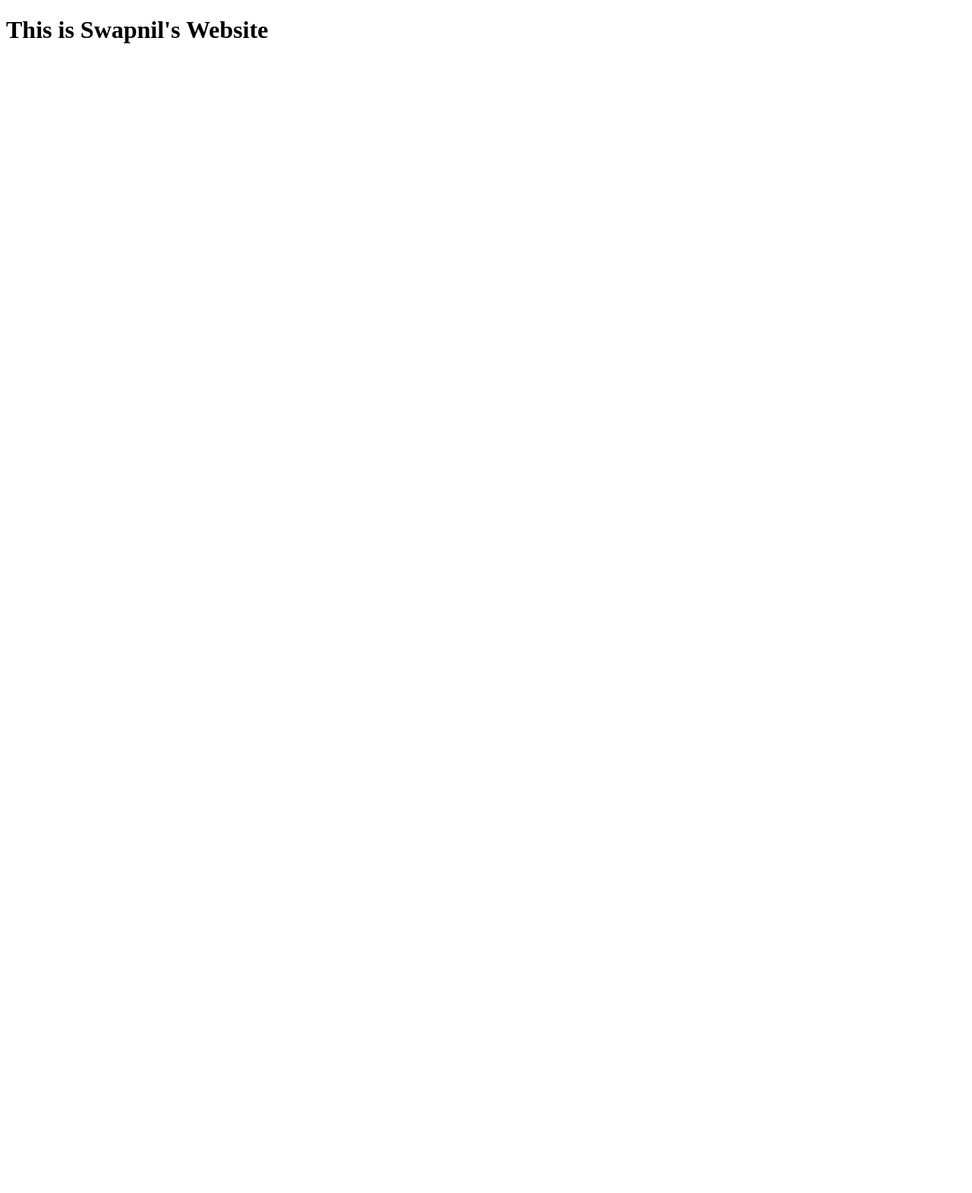
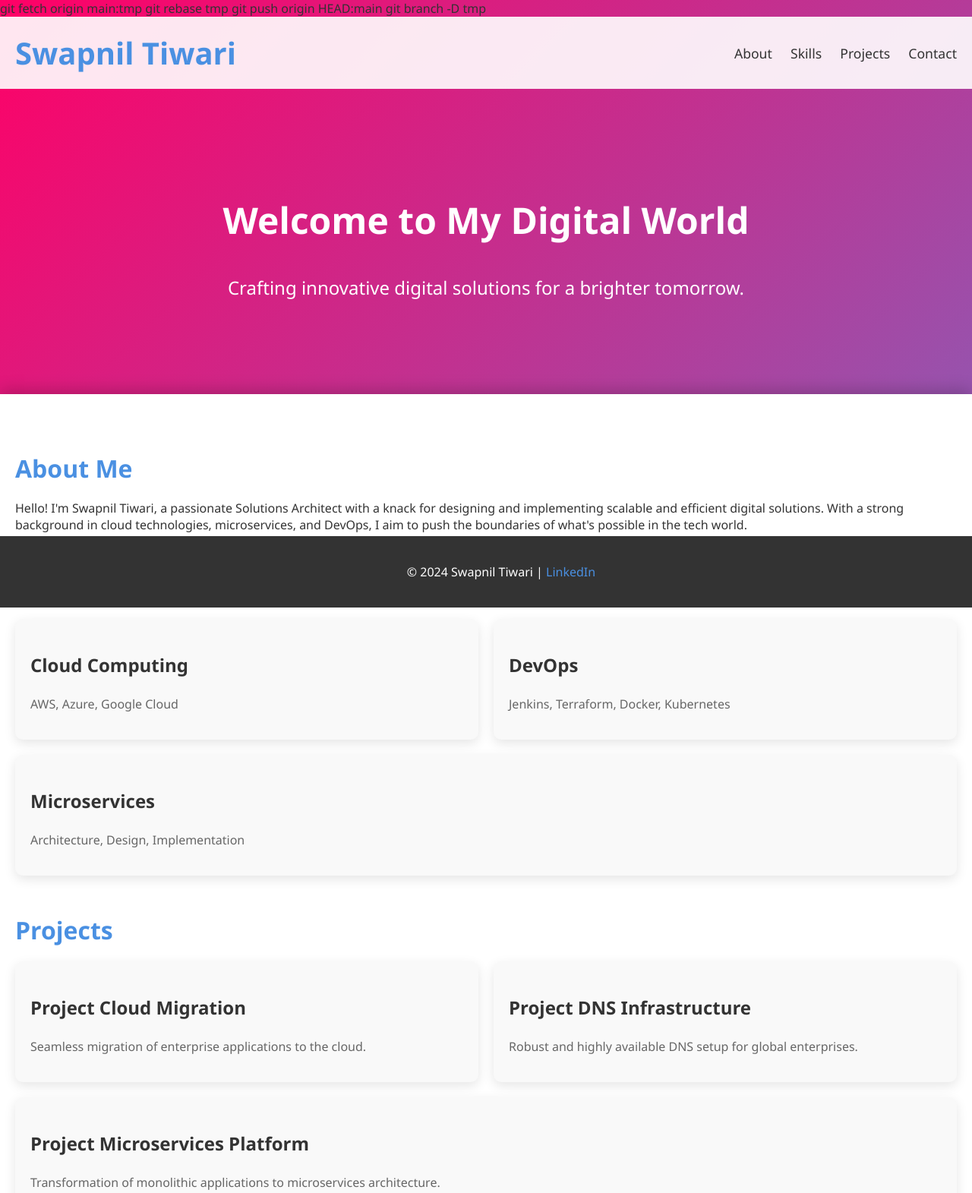
Before and after one commit to FilledVaccum/filledvaccum.github.io, a plain HTML site: page index.html in a window 1280 px wide. Shown: the top 1571 px of the page at 76% size. Before the commit the page ends 800 px from the top, so only its background shows below. Drawn offline with Linux system fonts and the light colour scheme.

Commit message:
Update index.html

```diff
--- a/index.html
+++ b/index.html
@@ -1,10 +1,173 @@
+git fetch origin main:tmp
+git rebase tmp
+git push origin HEAD:main
+git branch -D tmp
+
+
 <!DOCTYPE html>
 <html lang="en">
 <head>
     <meta charset="UTF-8">
-    <title>Swapnil Tiwari</title>
+    <meta name="viewport" content="width=device-width, initial-scale=1.0">
+    <title>Swapnil Tiwari - Digital Architect</title>
+    <style>
+        body {
+            font-family: 'Segoe UI', Tahoma, Geneva, Verdana, sans-serif;
+            margin: 0;
+            padding: 0;
+            background: linear-gradient(135deg, #f06, #4a90e2);
+            color: #333;
+        }
+        header {
+            display: flex;
+            justify-content: space-between;
+            align-items: center;
+            padding: 20px;
+            background-color: rgba(255, 255, 255, 0.9);
+        }
+        header h1 {
+            margin: 0;
+            font-size: 2.5em;
+            color: #4a90e2;
+        }
+        header nav a {
+            margin-left: 20px;
+            color: #333;
+            text-decoration: none;
+            font-size: 1.1em;
+        }
+        header nav a:hover {
+            text-decoration: underline;
+        }
+        .hero {
+            text-align: center;
+            padding: 100px 20px;
+            color: #fff;
+        }
+        .hero h2 {
+            font-size: 3em;
+        }
+        .hero p {
+            font-size: 1.5em;
+            margin-top: 20px;
+        }
+        .content {
+            background-color: #fff;
+            padding: 50px 20px;
+            box-shadow: 0 -5px 20px rgba(0, 0, 0, 0.2);
+        }
+        section {
+            margin-bottom: 50px;
+        }
+        section h2 {
+            font-size: 2em;
+            color: #4a90e2;
+            margin-bottom: 20px;
+        }
+        .cards {
+            display: flex;
+            flex-wrap: wrap;
+            gap: 20px;
+        }
+        .card {
+            flex: 1 1 calc(33% - 20px);
+            background-color: #f9f9f9;
+            padding: 20px;
+            border-radius: 10px;
+            box-shadow: 0 5px 15px rgba(0, 0, 0, 0.1);
+        }
+        .card h3 {
+            font-size: 1.5em;
+            color: #333;
+        }
+        .card p {
+            font-size: 1em;
+            color: #666;
+        }
+        footer {
+            background-color: #333;
+            color: #fff;
+            text-align: center;
+            padding: 20px;
+            position: fixed;
+            bottom: 0;
+            width: 100%;
+        }
+        footer a {
+            color: #4a90e2;
+            text-decoration: none;
+        }
+        footer a:hover {
+            text-decoration: underline;
+        }
+    </style>
 </head>
 <body>
-    <h1>This is Swapnil's Website</h1>
+    <header>
+        <h1>Swapnil Tiwari</h1>
+        <nav>
+            <a href="#about">About</a>
+            <a href="#skills">Skills</a>
+            <a href="#projects">Projects</a>
+            <a href="#contact">Contact</a>
+        </nav>
+    </header>
+
+    <div class="hero">
+        <h2>Welcome to My Digital World</h2>
+        <p>Crafting innovative digital solutions for a brighter tomorrow.</p>
+    </div>
+
+    <div class="content">
+        <section id="about">
+            <h2>About Me</h2>
+            <p>Hello! I'm Swapnil Tiwari, a passionate Solutions Architect with a knack for designing and implementing scalable and efficient digital solutions. With a strong background in cloud technologies, microservices, and DevOps, I aim to push the boundaries of what's possible in the tech world.</p>
+        </section>
+
+        <section id="skills">
+            <h2>My Skills</h2>
+            <div class="cards">
+                <div class="card">
+                    <h3>Cloud Computing</h3>
+                    <p>AWS, Azure, Google Cloud</p>
+                </div>
+                <div class="card">
+                    <h3>DevOps</h3>
+                    <p>Jenkins, Terraform, Docker, Kubernetes</p>
+                </div>
+                <div class="card">
+                    <h3>Microservices</h3>
+                    <p>Architecture, Design, Implementation</p>
+                </div>
+            </div>
+        </section>
+
+        <section id="projects">
+            <h2>Projects</h2>
+            <div class="cards">
+                <div class="card">
+                    <h3>Project Cloud Migration</h3>
+                    <p>Seamless migration of enterprise applications to the cloud.</p>
+                </div>
+                <div class="card">
+                    <h3>Project DNS Infrastructure</h3>
+                    <p>Robust and highly available DNS setup for global enterprises.</p>
+                </div>
+                <div class="card">
+                    <h3>Project Microservices Platform</h3>
+                    <p>Transformation of monolithic applications to microservices architecture.</p>
+                </div>
+            </div>
+        </section>
+
+        <section id="contact">
+            <h2>Contact Me</h2>
+            <p>Let's create something amazing together. Connect with me on <a href="https://www.linkedin.com/in/swapniltiwaridelhi">LinkedIn</a> or email me at <a href="mailto:me@swapniltiwari.com">me@swapniltiwari.com</a>.</p>
+        </section>
+    </div>
+
+    <footer>
+        <p>© 2024 Swapnil Tiwari | <a href="https://www.linkedin.com/in/swapniltiwaridelhi">LinkedIn</a></p>
+    </footer>
 </body>
 </html>
```
